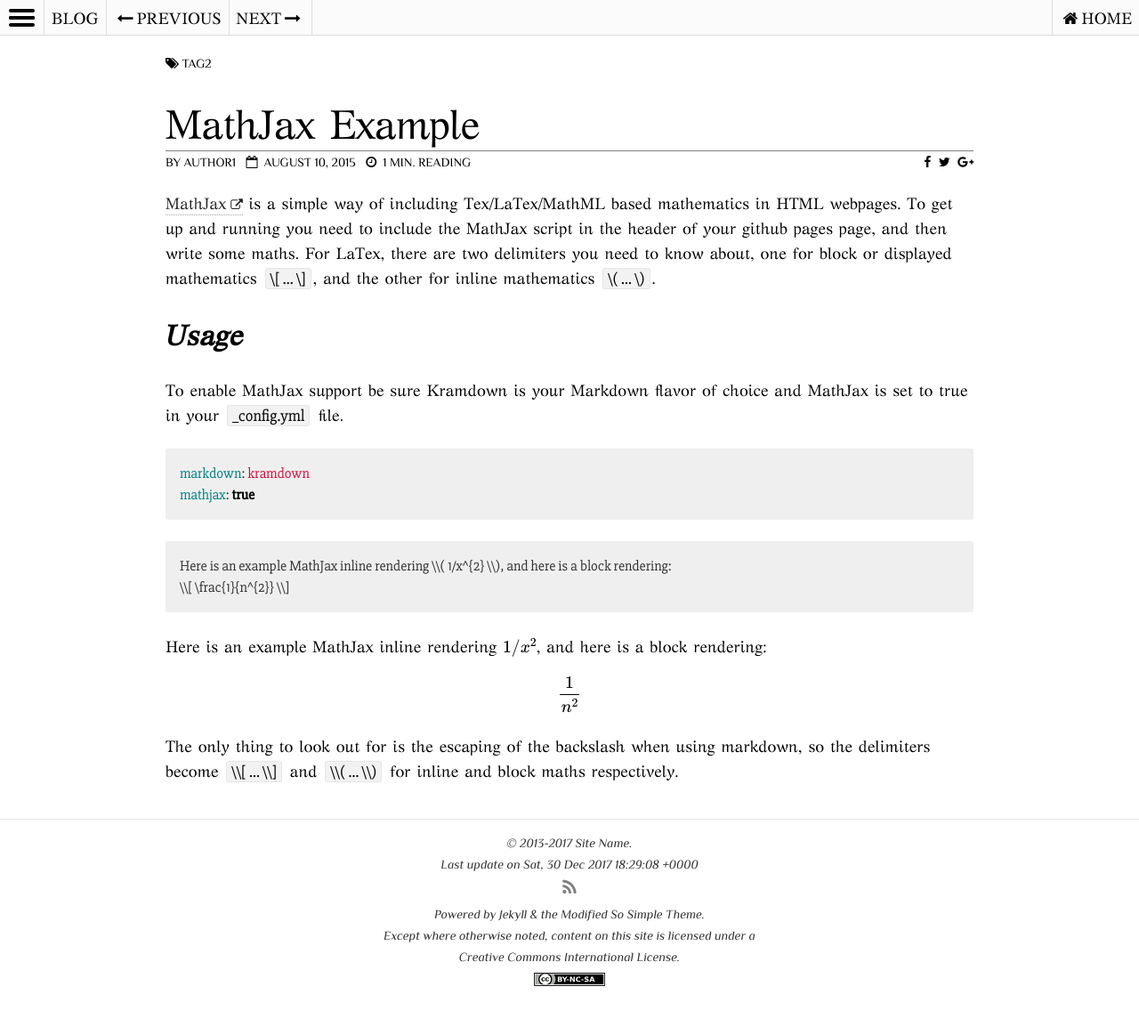
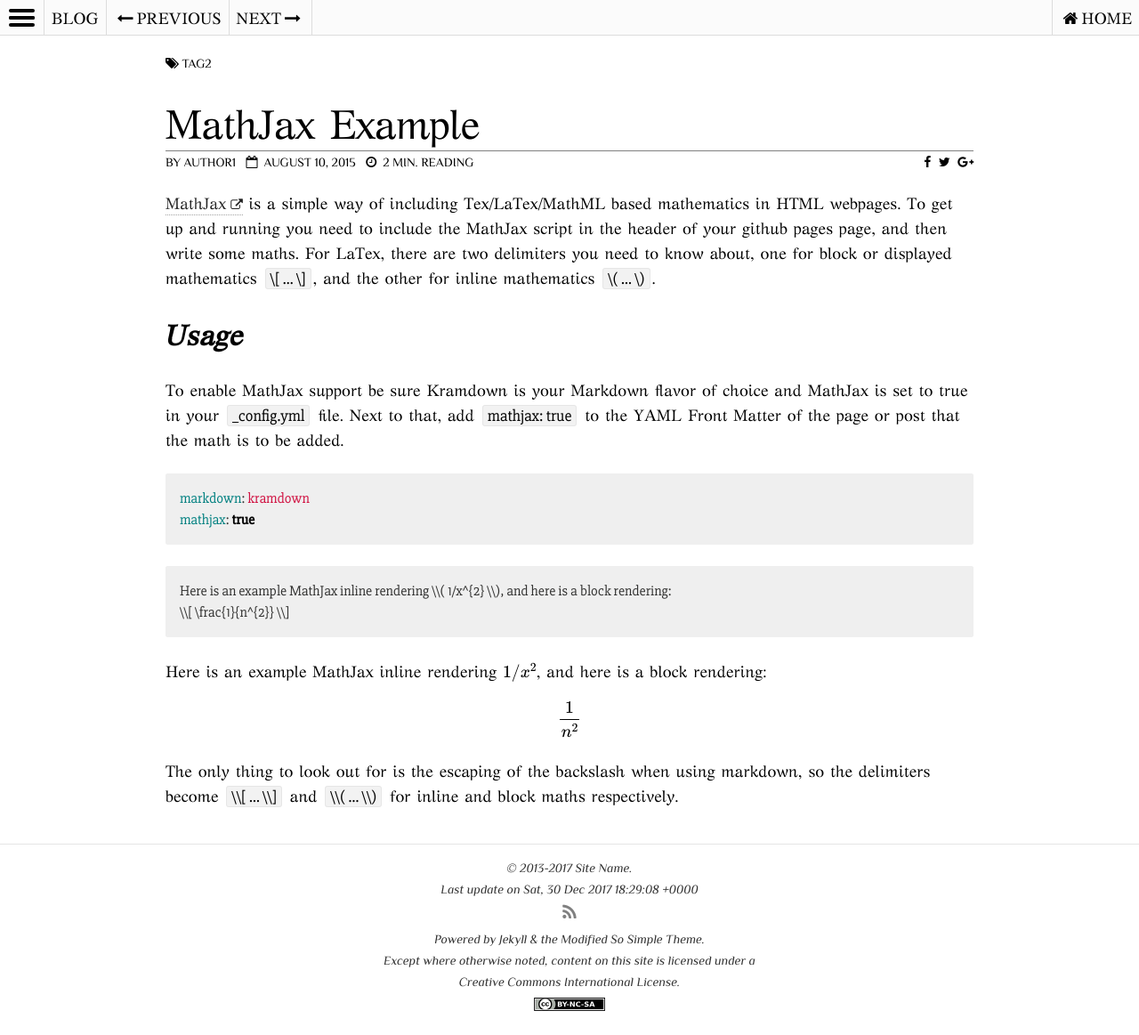
Before and after one commit to TheMicronaut/micronaut-theme, a Jekyll site: the page built from _posts/blog/2015-08-10-mathjax-example.md, in a window 1280 px wide and 1163 px high. Shown: the whole window at 89% size. Built offline with Jekyll 4.4.1, drawn with Linux system fonts in a browser that asks for light colours; nearby versions of some CDN libraries; formulas are drawn with MathJax 3.

Commit message:
fix mathjax examples issues

````diff
--- a/_posts/blog/2015-08-10-mathjax-example.md
+++ b/_posts/blog/2015-08-10-mathjax-example.md
@@ -17,7 +17,7 @@
 
 ## Usage
 
-To enable MathJax support be sure Kramdown is your Markdown flavor of choice and MathJax is set to true in your `_config.yml` file.
+To enable MathJax support be sure Kramdown is your Markdown flavor of choice and MathJax is set to true in your `_config.yml` file. Next to that, add `mathjax: true` to the YAML Front Matter of the page or post that the math is to be added.
 
 ```yaml
 markdown: kramdown
````
Also changed, not shown: theme-setup/index.md (+5 -4 lines).
